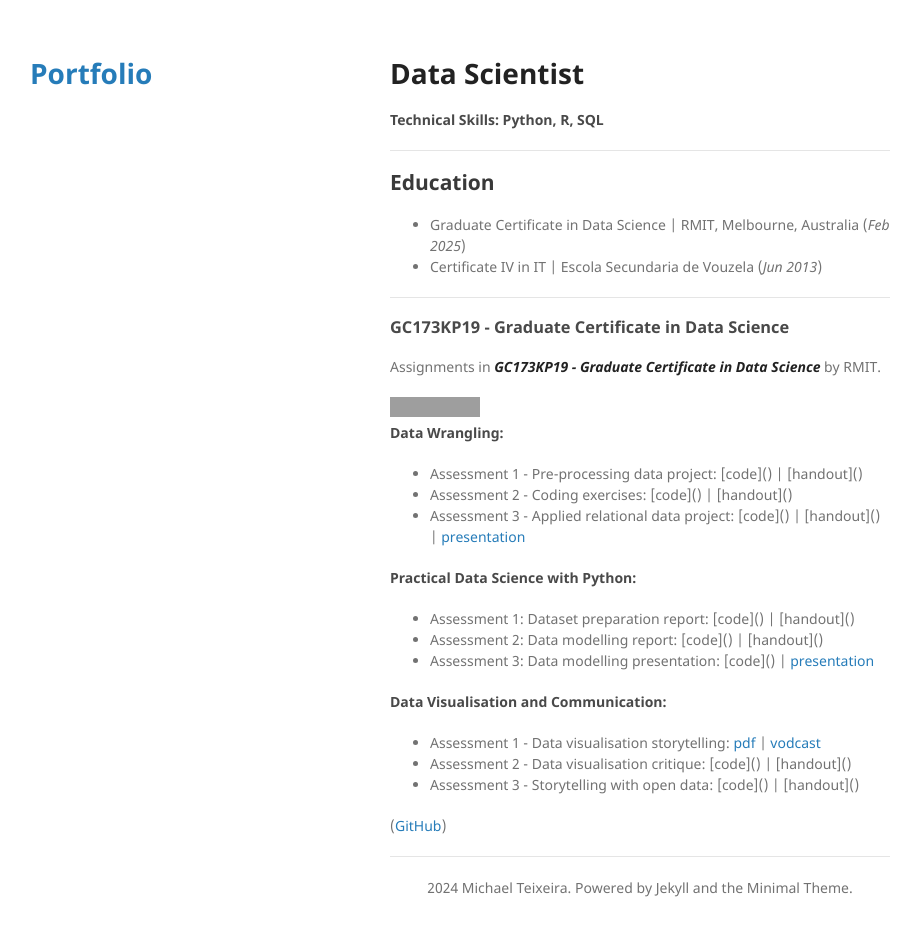
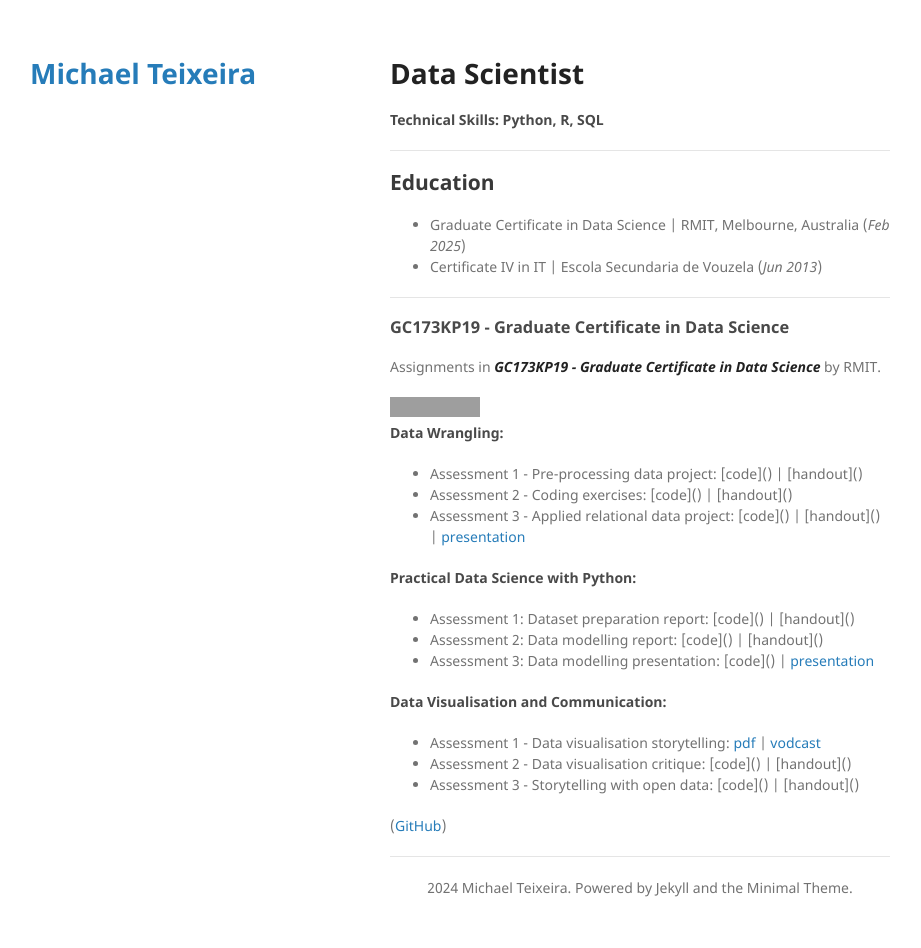
Before and after one commit to Tex30/Portfolio, a Jekyll site: the page built from index.html, in a window 1280 px wide. Shown: the whole page, without its empty margins (180-1101 px from the left). Built offline with Jekyll 4.4.1, drawn with Linux system fonts in a browser that asks for light colours; the repository's description, which GitHub fills in, is left out; grey boxes are pictures that could not be loaded.

Commit message:
Update _config.yml

```diff
--- a/_config.yml
+++ b/_config.yml
@@ -1,13 +1,3 @@
-<p align="center">
-  <img src="images/picture.png" alt="Michael Teixeira's Logo" />
-</p>
-
-<p align="center">
-  <a href="pdf/resume.pdf">Resume</a> |
-  <a href="https://www.linkedin.com/in/michael-teixeira-66298024a/">LinkedIn</a> |
-  <a href="https://github.com/Tex30">GitHub</a>
-</p>
-
-<p align="justify">
-  Pursuing Graduate Certificate in Data Science at RMIT.
-</p>
+title: Michael Teixeira
+theme: jekyll-theme-minimal
+google_analytics: G-6MB61WNNMV
```
